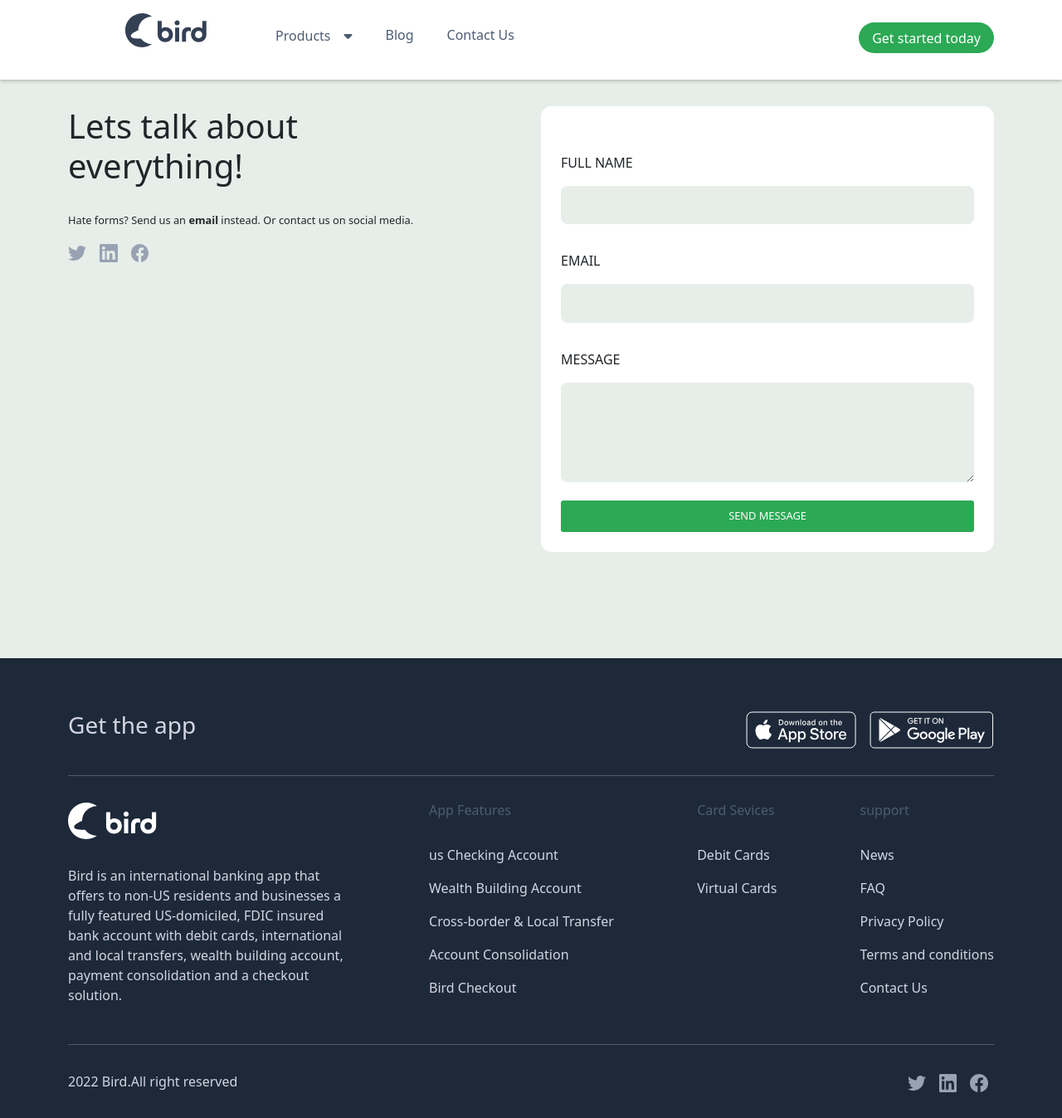
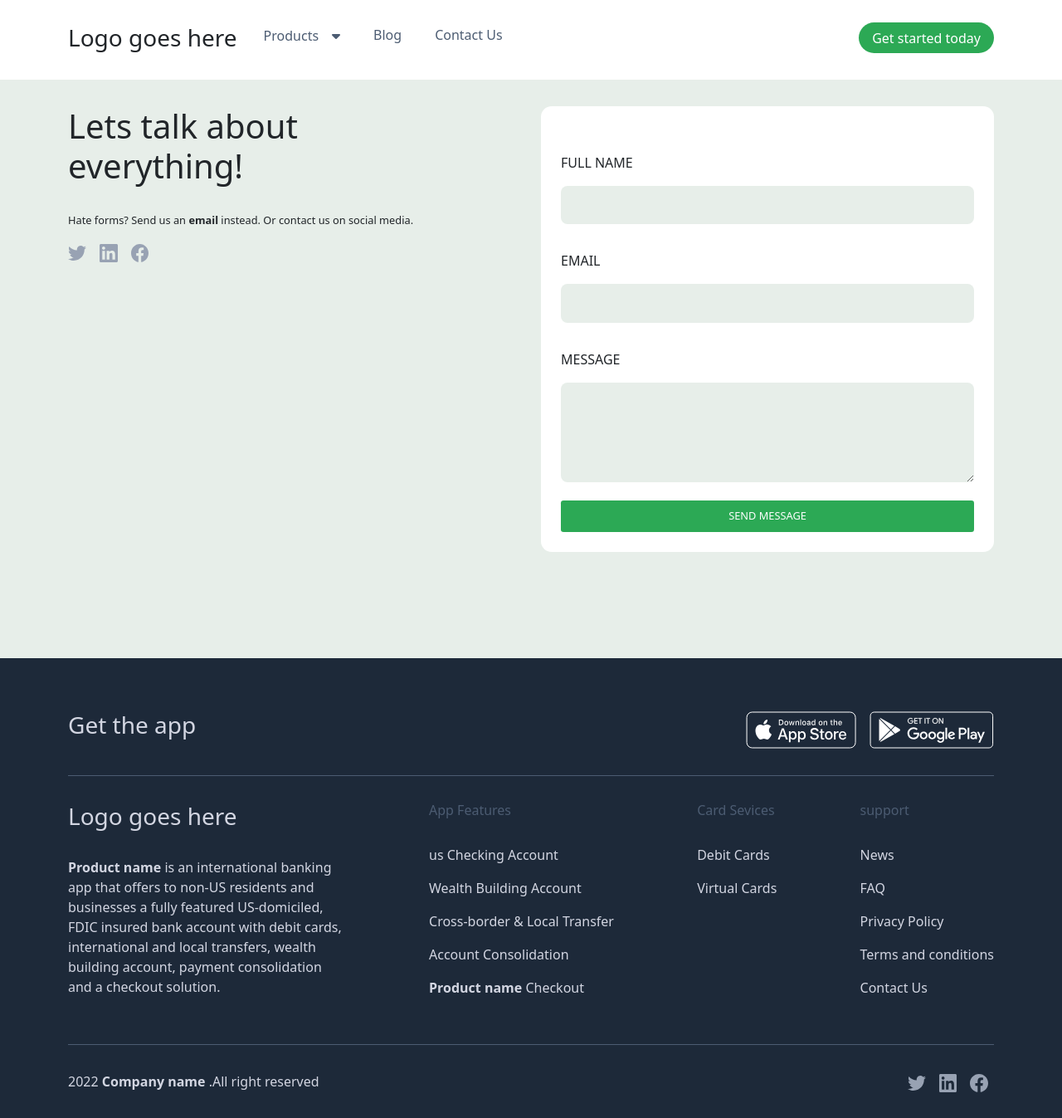
Before and after one commit to lokified/birdnet-clone, a React (Create React App) app: page /contact in a window 1280 px wide. Shown: the whole page at 83% size. Built offline with nearby package versions, Linux system fonts and the light colour scheme.

Commit message:
change to label names

```diff
--- a/src/components/Faqs.js
+++ b/src/components/Faqs.js
@@ -6,16 +6,16 @@
       <>
         <div className="faq-l">
           <Faq
-            question="What is Bird?"
-            answer="Bird allows you to open a US checking account in dollars, a wealth
+            question="What is Product name?"
+            answer="Product name allows you to open a US checking account in dollars, a wealth
               building account, make cross-border and P2P transfers in various
               currencies, manage multiple accounts from single app, paybills and
               provides a checkout solution for apps and websites."
           />
 
           <Faq
-            question="What do i need to have a bird account?"
-            answer="Bird allows you to open a US checking account in dollars, a wealth
+            question="What do i need to have a Product name account?"
+            answer="Product name allows you to open a US checking account in dollars, a wealth
               building account, make cross-border and P2P transfers in various
               currencies, manage multiple accounts from single app, paybills and
               provides a checkout solution for apps and websites."
@@ -23,15 +23,15 @@
 
           <Faq
             question="How do I transfer money to bank account?"
-            answer="Bird allows you to open a US checking account in dollars, a wealth
+            answer="Product name allows you to open a US checking account in dollars, a wealth
               building account, make cross-border and P2P transfers in various
               currencies, manage multiple accounts from single app, paybills and
               provides a checkout solution for apps and websites."
           />
 
           <Faq
-            question="How do I link a bank account or card on Bird?"
-            answer="Bird allows you to open a US checking account in dollars, a wealth
+            question="How do I link a bank account or card on Product name?"
+            answer="Product name allows you to open a US checking account in dollars, a wealth
               building account, make cross-border and P2P transfers in various
               currencies, manage multiple accounts from single app, paybills and
               provides a checkout solution for apps and websites."
--- a/src/components/Footer.js
+++ b/src/components/Footer.js
@@ -18,9 +18,9 @@
 
               <div className="footer-main">
                 <div className="footer-section-1">
-                  <img src="./images/logo-white.svg" />
+                  <h3>Logo goes here </h3>
                   <div>
-                    Bird is an international banking app that offers to non-US
+                    <strong>Product name </strong> is an international banking app that offers to non-US
                     residents and businesses a fully featured US-domiciled, FDIC
                     insured bank account with debit cards, international and
                     local transfers, wealth building account, payment
@@ -35,7 +35,7 @@
                     <p>Wealth Building Account</p>
                     <p>Cross-border & Local Transfer</p>
                     <p>Account Consolidation</p>
-                    <p>Bird Checkout</p>
+                    <p><strong>Product name </strong> Checkout</p>
                   </div>
                 </div>
 
@@ -60,7 +60,7 @@
               </div>
 
               <div className="footer-end">
-                <p>2022 Bird.All right reserved</p>
+                <p>2022 <strong>Company name </strong>.All right reserved</p>
 
                 <div className="socials">
                   <img src="./images/twitter.svg" />
--- a/src/components/NavBar.css
+++ b/src/components/NavBar.css
@@ -6,7 +6,6 @@
     z-index: 11;
     background: var(--primary-color);
     transition: var(--transition);
-    box-shadow: 0 2px 4px 0 rgba(0,0,0,.2);
 }
 
 .nav-section {
@@ -60,7 +59,7 @@
     width: 240px;
     background-color: white;
     top: 4rem;
-    left: 4.5rem;
+    left: 6.5rem;
     border-radius: .3rem;
     display: none;
 }
--- a/src/components/NavBar.js
+++ b/src/components/NavBar.js
@@ -1,25 +1,37 @@
-import React, {useState} from "react";
+import React, { useState } from "react";
 import { Link } from "react-router-dom";
 import "./NavBar.css";
 
 function NavBar() {
-
   const [click, setClick] = useState(false);
   const handleClick = () => setClick(!click);
   const closeMobileMenu = () => setClick(false);
 
+  const [scroll, setScroll] = useState(0);
+
   const [showProduct, setShowProduct] = useState(false);
   const toggleShowProduct = () => setShowProduct(!showProduct);
-    const hideProducts = () => setShowProduct(false)
+  const hideProducts = () => setShowProduct(false);
+
+  window.addEventListener("scroll", () => {
+    if (window.scrollY > 0) {
+      setScroll(1);
+    } else {
+      setScroll(0);
+    }
+  });
 
   return (
     <>
-        <nav>
+      <nav style={{
+        boxShadow: scroll >= 1 ? "0 2px 4px 0 rgba(0,0,0,.2)": "none"
+      }}>
         <div className=" container nav-items">
           <div className=" nav-section">
-              <Link to="/birdnet-clone" className="logo">
-                <img src="./images/logo-dark.svg" />
-              </Link>
+
+            <h3 style={{
+              marginTop: "1.8rem"
+            }}>Logo goes here</h3>
             <div>
               <ul className={click ? "links active" : "links"}>
                 <li className="product">
--- a/src/components/pages/Home.css
+++ b/src/components/pages/Home.css
@@ -115,10 +115,6 @@
     color: black;
 }
 
-.faq-section {
-    margin: 4rem 20%;
-}
-
 
 /* tablets */
 @media screen and (max-width : 800px) {
--- a/src/components/pages/Home.js
+++ b/src/components/pages/Home.js
@@ -20,9 +20,10 @@
                 </h6>
 
                 <p className="hero-description">
-                  Bird is a fully featured US bank account for non-US residents
-                  (Africans) and its deposit is fully protected by US
-                  government’s Federal Deposit Insurance Corporation (FDIC)
+                  <strong>Company name </strong> is a fully featured US bank
+                  account for non-US residents (Africans) and its deposit is
+                  fully protected by US government’s Federal Deposit Insurance
+                  Corporation (FDIC)
                 </p>
 
                 <div className="hero-download-img">
@@ -75,9 +76,10 @@
                 <p className="check-desc-1">
                   Conveniently send and receive money in multiple currencies,
                   make large payments for investment, pay mortgages, and other
-                  bills across all borders. Bird provides easy access to
-                  international banking and digital financial services for the 1
-                  billion people on the emerging market.
+                  bills across all borders. <strong>Company name </strong>
+                  provides easy access to international banking and digital
+                  financial services for the 1 billion people on the emerging
+                  market.
                 </p>
               </div>
             </div>
@@ -112,10 +114,10 @@
                 <img src="./images/checkout.svg" />
               </div>
               <div className="col-md-6 checkout-desc">
-                <h1>Checkout with BirdNet</h1>
+                <h1>Checkout with <strong>Company name </strong></h1>
 
                 <p className="check-desc-1">
-                  You can integrate the BirdNet fast checkout controls into your
+                  You can integrate the <strong>Company name </strong> fast checkout controls into your
                   website or app. It accepts local and international payments
                   for businesses of all sizes.
                 </p>
@@ -131,7 +133,9 @@
           <section>
             <div className="container faq-section">
               <h1 className="text-center">Frequently asked questions</h1>
-              <p className="text-center">Everything you need to know about the product</p>
+              <p className="text-center">
+                Everything you need to know about the product
+              </p>
               <Faqs />
             </div>
           </section>
```
Lines whose indentation alone changed are shown as unchanged.
